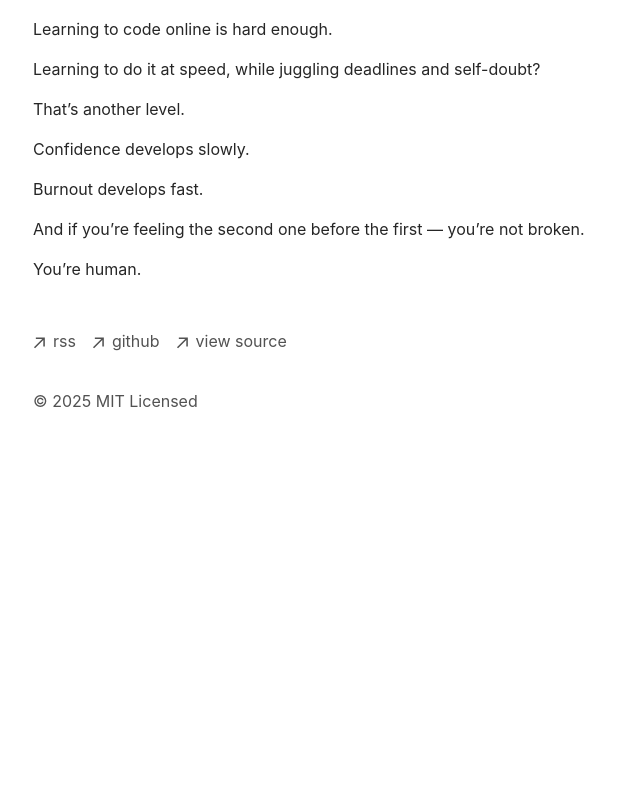
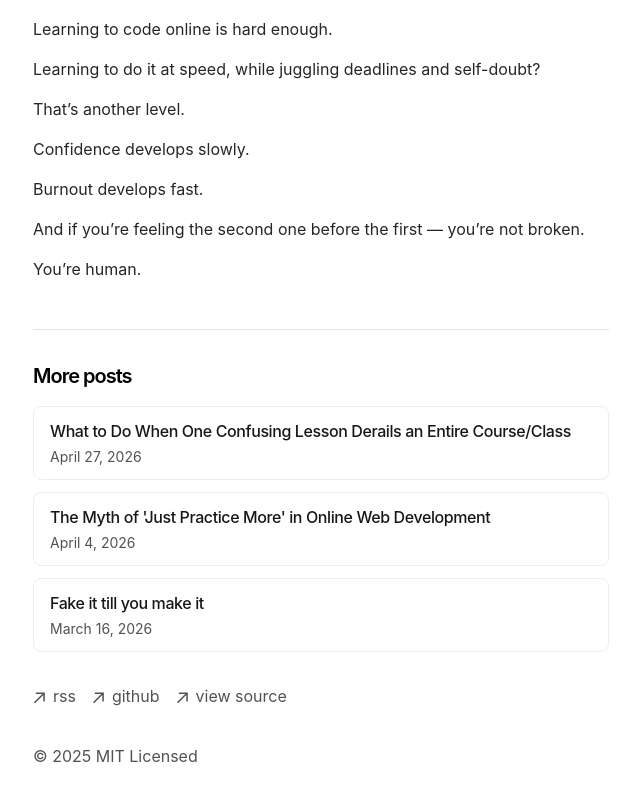
Before and after one commit to angel33la/portfolio-blog, a Next.js app: page /blog/burnout-before-confidence in a window 1280 px wide. Shown: the part 3499-4299 px from the top of the page, without its empty margins (319-959 px from the left). Before the commit the page ends 3976 px from the top, so only its background shows below. Built offline with nearby package versions, Linux system fonts and the light colour scheme.

Commit message:
Add related posts section to blog page for improved navigation

```diff
--- a/app/blog/[slug]/page.tsx
+++ b/app/blog/[slug]/page.tsx
@@ -1,3 +1,4 @@
+import Link from "next/link";
 import { notFound } from "next/navigation";
 import { CustomMDX } from "app/components/mdx";
 import { formatDate, getBlogPosts } from "app/blog/utils";
@@ -62,11 +63,22 @@ export default async function Blog({
   params: Promise<{ slug: string }>;
 }) {
   const { slug } = await params;
-  let post = getBlogPosts().find((post) => post.slug === slug);
+  let allPosts = getBlogPosts();
+  let post = allPosts.find((post) => post.slug === slug);
 
   if (!post) {
     notFound();
   }
+
+  let relatedPosts = allPosts
+    .filter((item) => item.slug !== slug)
+    .sort((a, b) => {
+      if (new Date(a.metadata.publishedAt) > new Date(b.metadata.publishedAt)) {
+        return -1;
+      }
+      return 1;
+    })
+    .slice(0, 3);
 
   return (
     <section>
@@ -103,6 +115,30 @@ export default async function Blog({
       <article className="prose">
         <CustomMDX source={post.content} />
       </article>
+
+      {relatedPosts.length > 0 ? (
+        <section className="mt-12 border-t border-neutral-200 dark:border-neutral-800 pt-8">
+          <h2 className="font-semibold text-xl tracking-tighter mb-4">
+            More posts
+          </h2>
+          <div className="space-y-3">
+            {relatedPosts.map((relatedPost) => (
+              <Link
+                key={relatedPost.slug}
+                href={`/blog/${relatedPost.slug}`}
+                className="block rounded-lg border border-neutral-200/70 dark:border-neutral-800 px-4 py-3 transition-colors hover:bg-neutral-50 dark:hover:bg-neutral-900/40"
+              >
+                <p className="font-medium tracking-tight text-neutral-900 dark:text-neutral-100">
+                  {relatedPost.metadata.title}
+                </p>
+                <p className="mt-1 text-sm text-neutral-600 dark:text-neutral-400">
+                  {formatDate(relatedPost.metadata.publishedAt)}
+                </p>
+              </Link>
+            ))}
+          </div>
+        </section>
+      ) : null}
     </section>
   );
 }
```
